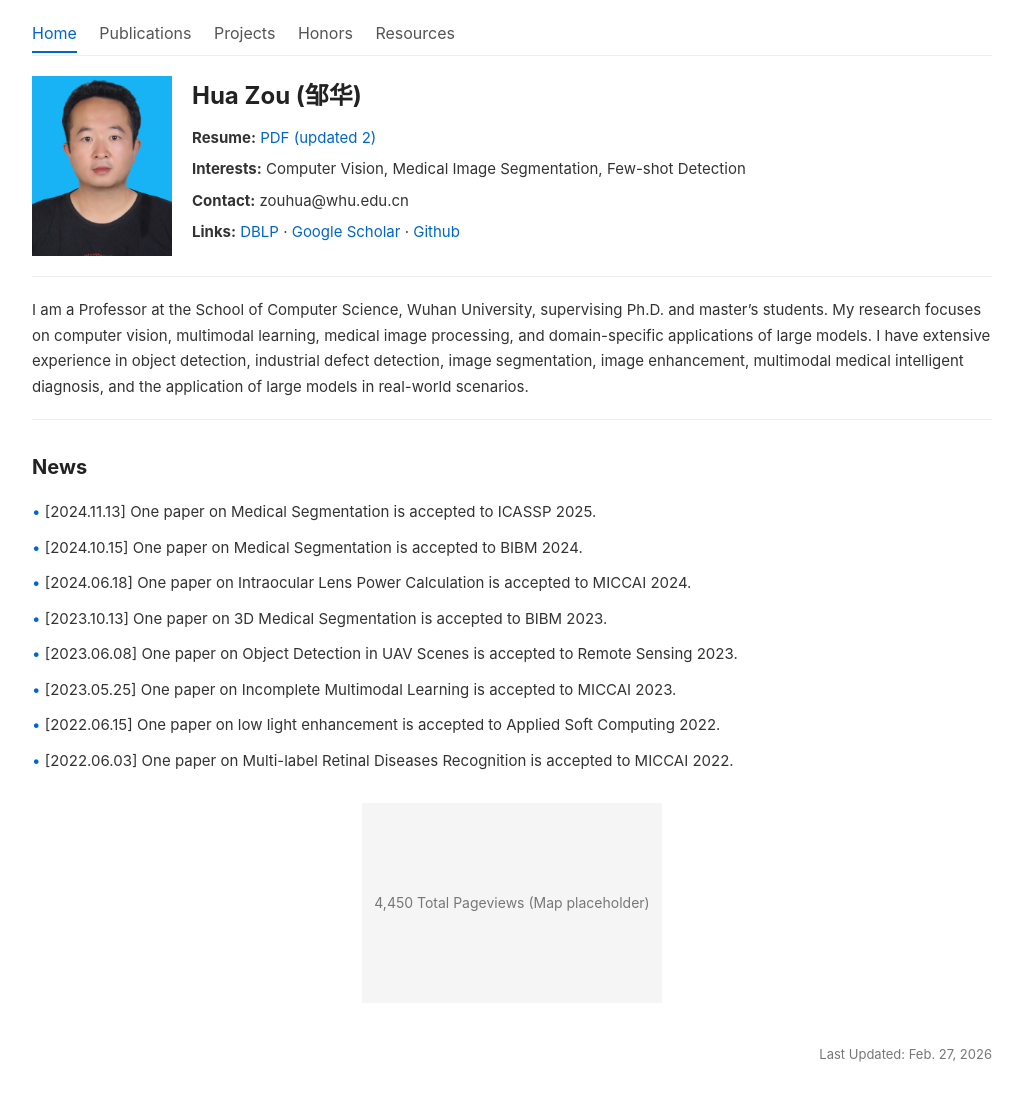
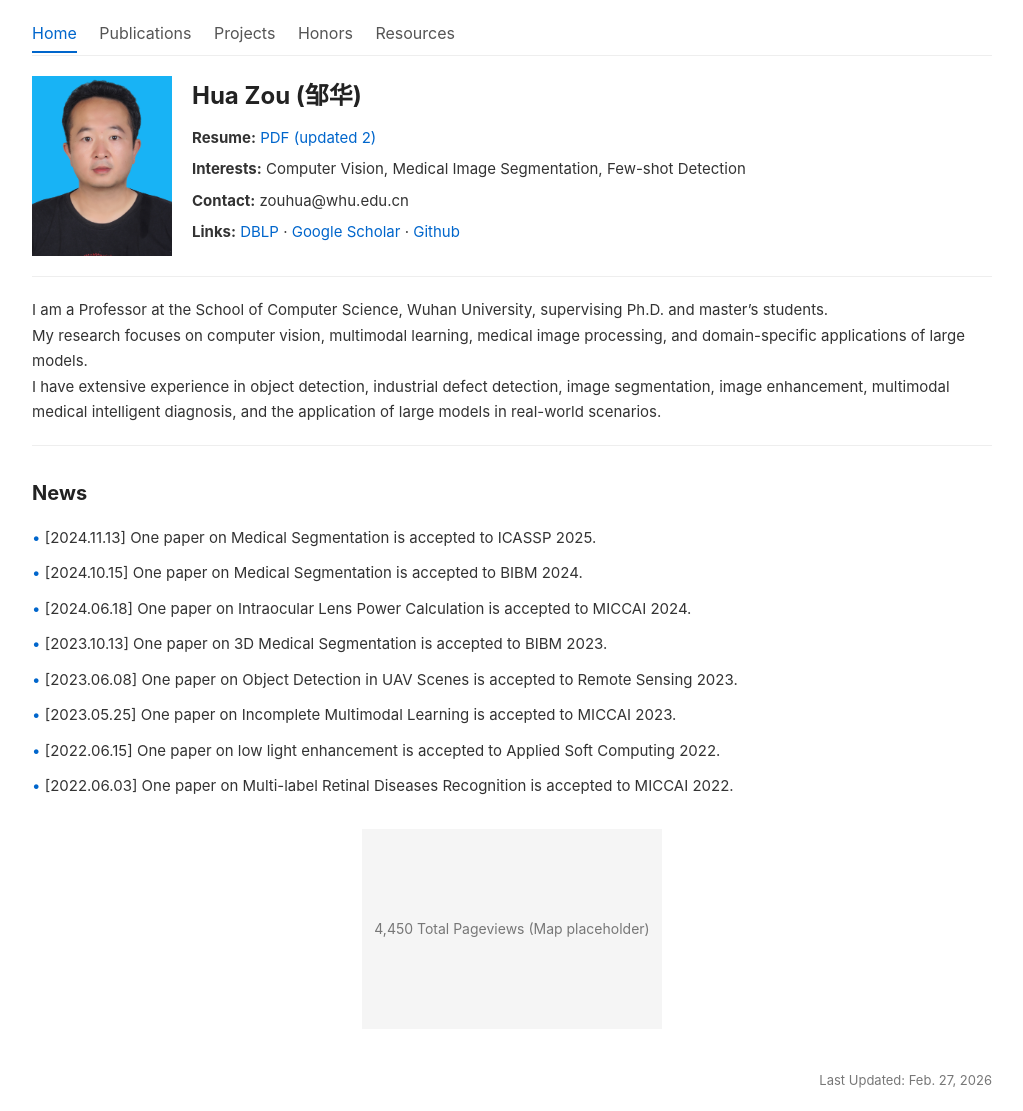
Before and after one commit to zouhuawhu/zouhuawhu.github.io, a Jekyll site: the page built from index.html, in a window 1280 px wide. Shown: the whole page, without its empty margins (128-1151 px from the left). Built offline with Jekyll 4.4.1, drawn with Linux system fonts in a browser that asks for light colours; before the commit the page ends 1085 px from its top, so only the background shows below that.

Commit message:
Update index.html

```diff
--- a/index.html
+++ b/index.html
@@ -21,7 +21,7 @@ title: Hua Zou (邹华)
 </div>
 
 <div class="intro">
-    <p>{{ site.author.intro }}</p>
+    <p>{{ site.author.intro | newline_to_br }}</p>
 </div>
 
 <hr style="border: none; border-top: 1px solid #eee; margin: 20px 0;">
```
